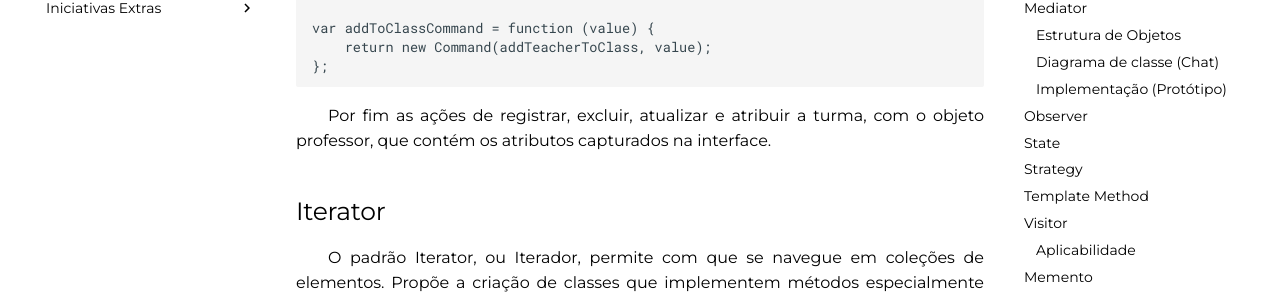
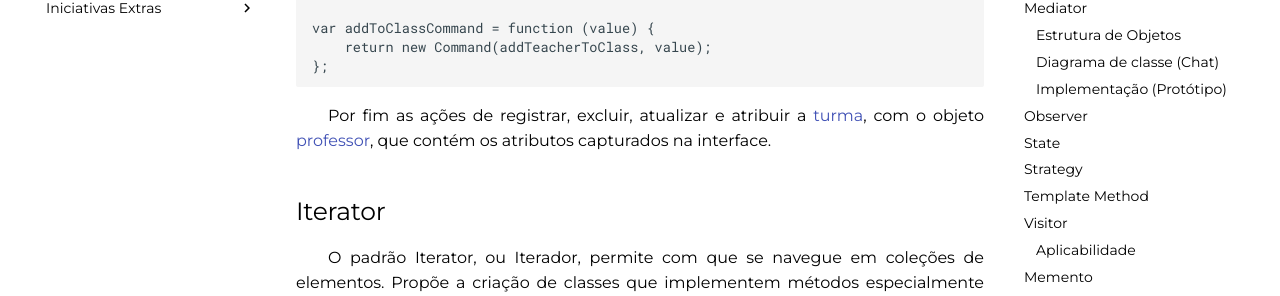
Before and after one commit to UnBArqDsw2021-1/2021.1_G6_Curumim, an MkDocs documentation site: the page built from docs/padroes-de-projeto/gofs-comportamentais.md, in a window 1280 px wide and 900 px high, scrolled down 1323 px. Shown: the part 154-450 px from the top of the window. Built offline with MkDocs 1.6.1 and Material for MkDocs 9.7.7, drawn with Linux system fonts in a browser that asks for light colours; comment, search, counter and statistics services are not loaded; some of the changed lines change nothing that is shown.

Commit message:
doc(#146) Adicionando léxicos

```diff
--- a/docs/padroes-de-projeto/gofs-comportamentais.md
+++ b/docs/padroes-de-projeto/gofs-comportamentais.md
@@ -62,7 +62,7 @@ var addToClassCommand = function (value) {
 };
 ~~~
 
-&emsp;&emsp;Por fim as ações de registrar, excluir, atualizar e atribuir a turma, com o objeto professor, que contém os atributos capturados na interface.
+&emsp;&emsp;Por fim as ações de registrar, excluir, atualizar e atribuir a [turma](../../base/requisitos/modelagem/lexicos/#lexico-turma), com o objeto [professor](../../base/requisitos/modelagem/lexicos/#lexico-turma), que contém os atributos capturados na interface.
 
 
 ## Iterator
```
